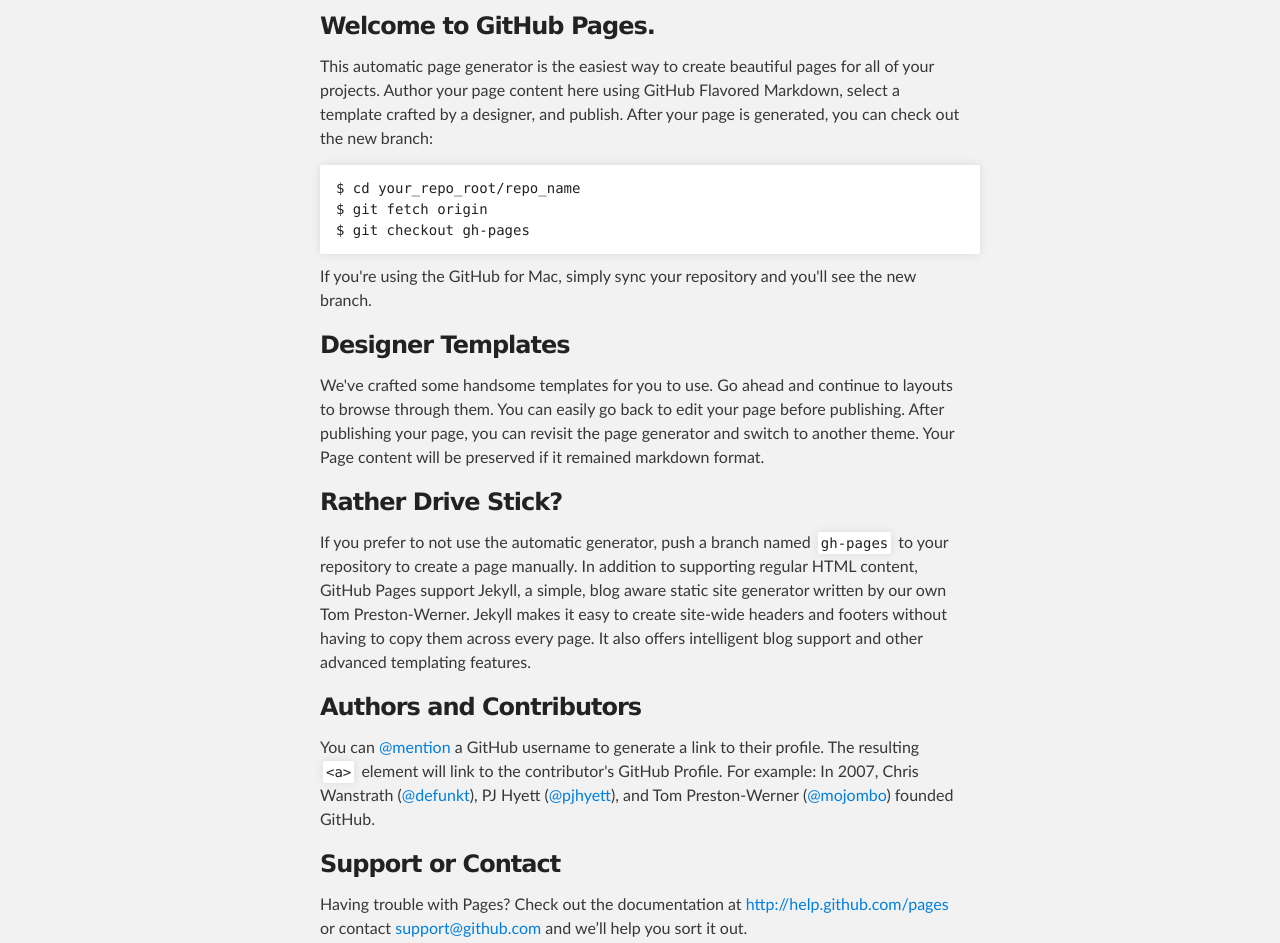
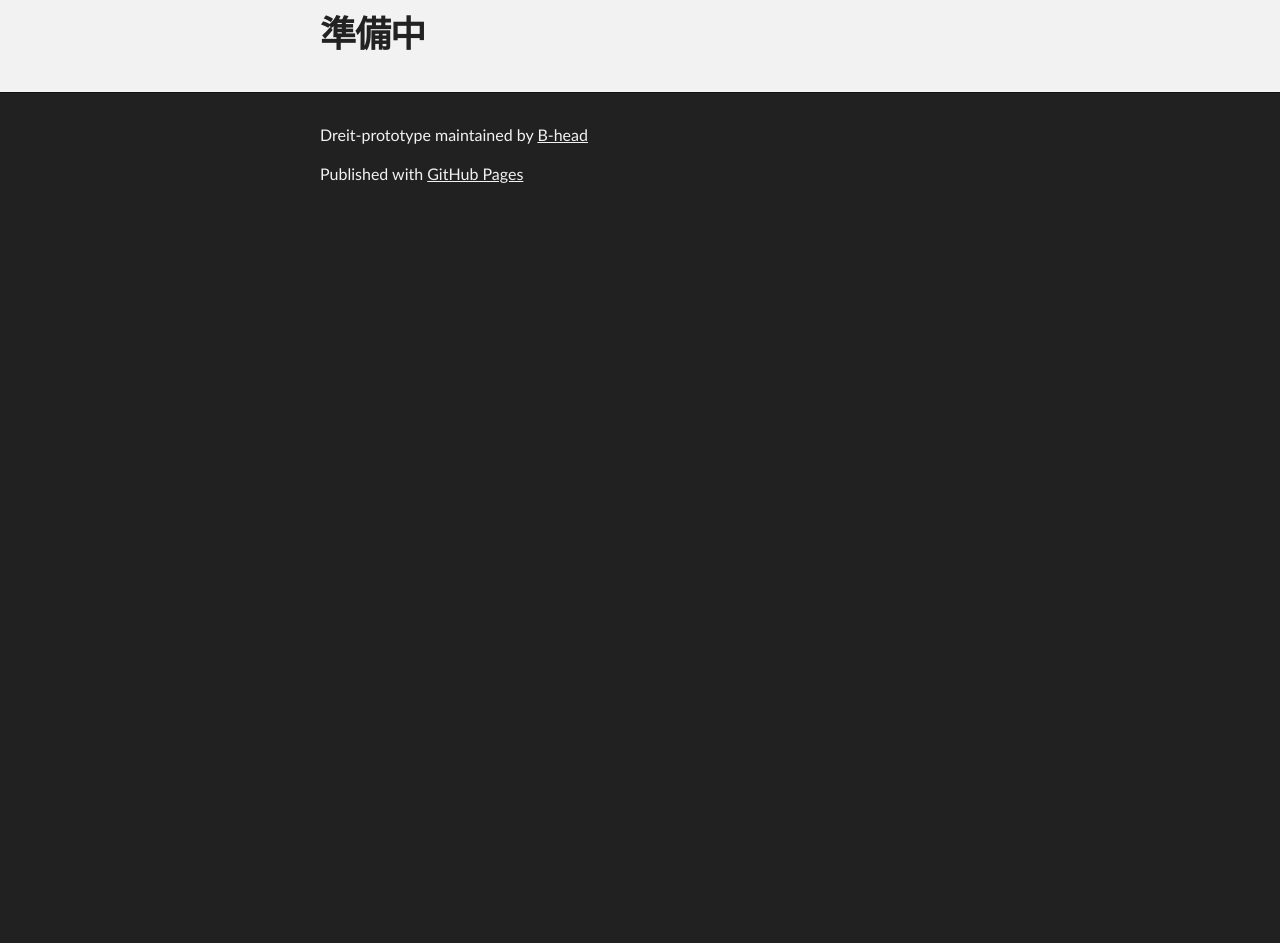
Before and after one commit to B-head/Dreit-prototype, a plain HTML site: page index.html in a window 1280 px wide. Shown: the part 288-1231 px from the top of the page. After the commit the page ends 800 px from the top, so only its background shows below. Drawn offline with Linux system fonts and the light colour scheme.

```diff
--- a/index.html
+++ b/index.html
@@ -31,37 +31,8 @@
     <!-- MAIN CONTENT -->
     <div id="main_content_wrap" class="outer">
       <section id="main_content" class="inner">
-        <h3>
-<a name="welcome-to-github-pages" class="anchor" href="#welcome-to-github-pages"><span class="octicon octicon-link"></span></a>Welcome to GitHub Pages.</h3>
-
-<p>This automatic page generator is the easiest way to create beautiful pages for all of your projects. Author your page content here using GitHub Flavored Markdown, select a template crafted by a designer, and publish. After your page is generated, you can check out the new branch:</p>
-
-<pre><code>$ cd your_repo_root/repo_name
-$ git fetch origin
-$ git checkout gh-pages
-</code></pre>
-
-<p>If you're using the GitHub for Mac, simply sync your repository and you'll see the new branch.</p>
-
-<h3>
-<a name="designer-templates" class="anchor" href="#designer-templates"><span class="octicon octicon-link"></span></a>Designer Templates</h3>
-
-<p>We've crafted some handsome templates for you to use. Go ahead and continue to layouts to browse through them. You can easily go back to edit your page before publishing. After publishing your page, you can revisit the page generator and switch to another theme. Your Page content will be preserved if it remained markdown format.</p>
-
-<h3>
-<a name="rather-drive-stick" class="anchor" href="#rather-drive-stick"><span class="octicon octicon-link"></span></a>Rather Drive Stick?</h3>
-
-<p>If you prefer to not use the automatic generator, push a branch named <code>gh-pages</code> to your repository to create a page manually. In addition to supporting regular HTML content, GitHub Pages support Jekyll, a simple, blog aware static site generator written by our own Tom Preston-Werner. Jekyll makes it easy to create site-wide headers and footers without having to copy them across every page. It also offers intelligent blog support and other advanced templating features.</p>
-
-<h3>
-<a name="authors-and-contributors" class="anchor" href="#authors-and-contributors"><span class="octicon octicon-link"></span></a>Authors and Contributors</h3>
-
-<p>You can <a href="https://github.com/blog/821" class="user-mention">@mention</a> a GitHub username to generate a link to their profile. The resulting <code>&lt;a&gt;</code> element will link to the contributor's GitHub Profile. For example: In 2007, Chris Wanstrath (<a href="https://github.com/defunkt" class="user-mention">@defunkt</a>), PJ Hyett (<a href="https://github.com/pjhyett" class="user-mention">@pjhyett</a>), and Tom Preston-Werner (<a href="https://github.com/mojombo" class="user-mention">@mojombo</a>) founded GitHub.</p>
-
-<h3>
-<a name="support-or-contact" class="anchor" href="#support-or-contact"><span class="octicon octicon-link"></span></a>Support or Contact</h3>
-
-<p>Having trouble with Pages? Check out the documentation at <a href="http://help.github.com/pages">http://help.github.com/pages</a> or contact <a href="mailto:support@github.com">support@github.com</a> and we’ll help you sort it out.</p>
+        <h1>
+<a name="%E6%BA%96%E5%82%99%E4%B8%AD" class="anchor" href="#%E6%BA%96%E5%82%99%E4%B8%AD"><span class="octicon octicon-link"></span></a>準備中</h1>
       </section>
     </div>
 
```
Also changed, not shown: params.json (+1 -1 lines).
